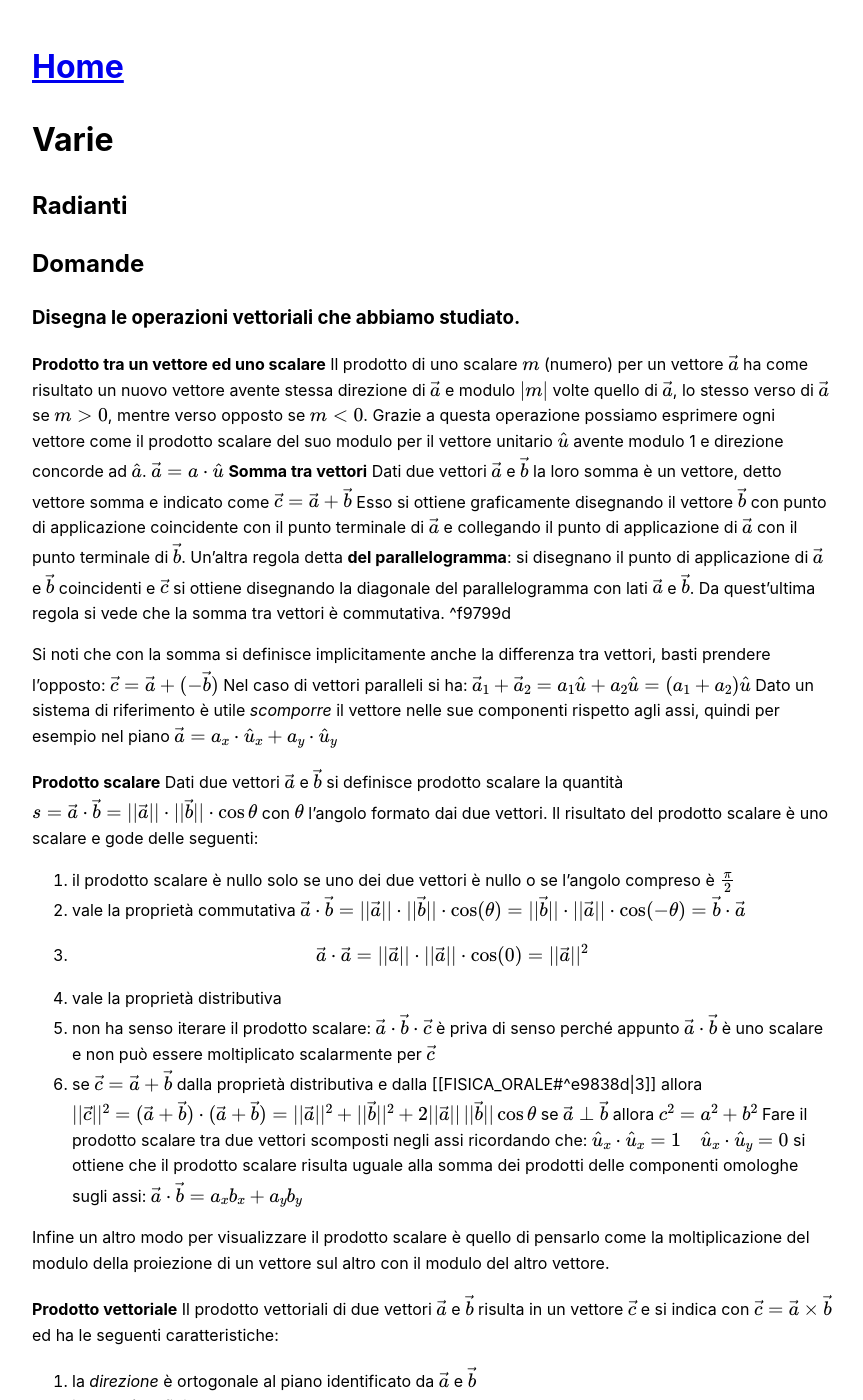
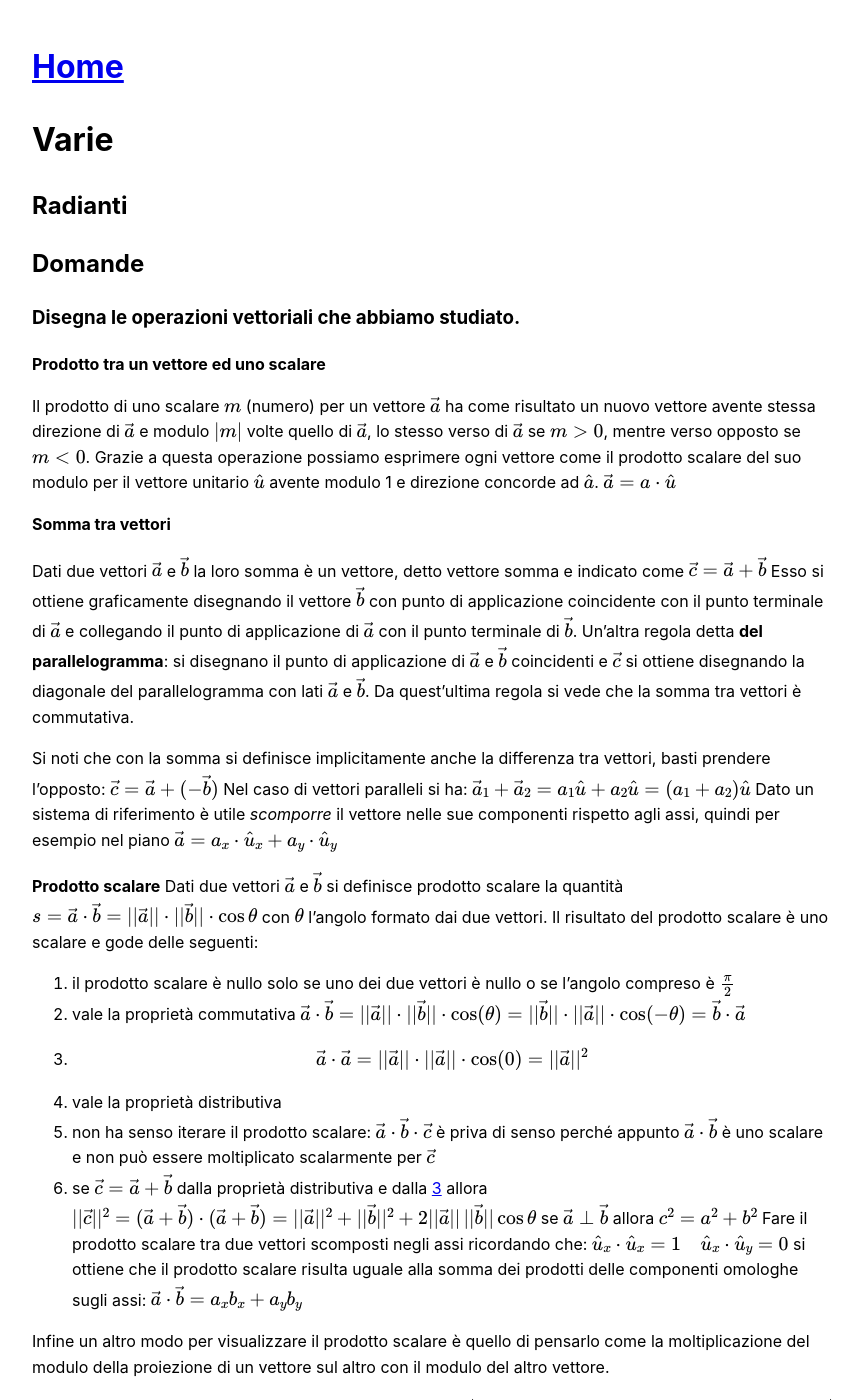
Before and after one commit to FedericoMenegoz/UNITN-fisica-orale, a Jekyll site: the page built from varie.md, in a window 1280 px wide and 1400 px high. Shown: the whole window, without its empty margins (208-1071 px from the left). Built offline with Jekyll 4.4.1, drawn with Linux system fonts in a browser that asks for light colours.

```diff
--- a/varie.md
+++ b/varie.md
@@ -9,12 +9,15 @@ title: Varie
 ### Disegna le operazioni vettoriali che abbiamo studiato.
 
 __Prodotto tra un vettore ed uno scalare__
+
 Il prodotto di uno scalare $m$ (numero) per un vettore $\vec a$ ha come risultato un nuovo vettore avente stessa direzione di $\vec a$ e modulo $|m|$ volte quello di $\vec a$, lo stesso verso di $\vec a$ se $m > 0$, mentre verso opposto se $m<0$.
 Grazie a questa operazione possiamo esprimere ogni vettore come il prodotto scalare del suo modulo per il vettore unitario $\hat u$ avente modulo 1 e direzione concorde ad $\hat a$. $$\vec a = a\cdot \hat u$$
+
 __Somma tra vettori__
+
 Dati due vettori $\vec a$ e $\vec b$ la loro somma è un vettore, detto vettore somma e indicato come $$\vec c = \vec a + \vec b$$
 Esso si ottiene graficamente disegnando il vettore $\vec b$ con punto di applicazione coincidente con il punto terminale di $\vec a$ e collegando il punto di applicazione di $\vec a$ con il punto terminale di $\vec b$.
-Un'altra regola detta __del parallelogramma__: si disegnano il punto di applicazione di $\vec a$ e $\vec b$ coincidenti e $\vec c$ si ottiene disegnando la diagonale del parallelogramma con lati $\vec a$ e $\vec b$. Da quest'ultima regola si vede che la somma tra vettori è commutativa.  ^f9799d
+Un'altra regola detta __del parallelogramma__: si disegnano il punto di applicazione di $\vec a$ e $\vec b$ coincidenti e $\vec c$ si ottiene disegnando la diagonale del parallelogramma con lati $\vec a$ e $\vec b$. Da quest'ultima regola si vede che la somma tra vettori è commutativa.
 
 Si noti che con la somma si definisce implicitamente anche la differenza tra vettori, basti prendere l'opposto: $$\vec c = \vec a + (-\vec b)$$
 Nel caso di vettori paralleli si ha: $$\vec a_1 + \vec a_2 = a_1 \hat u + a_2 \hat u = (a_1 + a_2) \hat u$$
@@ -26,13 +29,13 @@ con $\theta$ l'angolo formato dai due vettori. Il risultato del prodotto scalare
 1. il prodotto scalare è nullo solo se uno dei due vettori è nullo o se l'angolo compreso è $\frac\pi 2$
 2. vale la proprietà commutativa
 $$\vec a \cdot \vec b = ||\vec a || \cdot || \vec b|| \cdot \cos (\theta) = ||\vec b || \cdot || \vec a|| \cdot \cos (-\theta) = \vec b \cdot \vec a$$
-3.
+3. {: #3}
 $$
 \vec a\cdot \vec a = || \vec a||\cdot || \vec a||\cdot \cos(0) =  || \vec a||^2
 $$
 4. vale la proprietà distributiva
 5. non ha senso iterare il prodotto scalare: $\vec a \cdot \vec b \cdot \vec c$ è priva di senso perché appunto $\vec a \cdot \vec b$ è uno scalare e non può essere moltiplicato scalarmente per $\vec c$
-6. se $\vec c = \vec a + \vec b$ dalla proprietà distributiva e dalla [[FISICA_ORALE#^e9838d|3]] allora $$||\vec c||^2 = (\vec a + \vec b)\cdot(\vec a + \vec b) = ||\vec a ||^2 + ||\vec b ||^2 + 2||\vec a||\, ||\vec b|| \cos \theta$$ se $\vec a \perp \vec b$ allora $$c^2 = a^2 + b^2$$
+6. se $\vec c = \vec a + \vec b$ dalla proprietà distributiva e dalla [3](#3) allora $$||\vec c||^2 = (\vec a + \vec b)\cdot(\vec a + \vec b) = ||\vec a ||^2 + ||\vec b ||^2 + 2||\vec a||\, ||\vec b|| \cos \theta$$ se $\vec a \perp \vec b$ allora $$c^2 = a^2 + b^2$$
 Fare il prodotto scalare tra due vettori scomposti negli assi ricordando che: $$\hat u_x \cdot \hat u_x = 1\quad \hat u_x \cdot \hat u_y = 0$$ si ottiene che il prodotto scalare risulta uguale alla somma dei prodotti delle componenti omologhe sugli assi: $$\vec a \cdot \vec b = a_x b_x + a_y b_y$$
 
 Infine un altro modo per visualizzare il prodotto scalare è quello di pensarlo come la moltiplicazione del modulo della proiezione di un vettore sul altro con il modulo del altro vettore.
```
